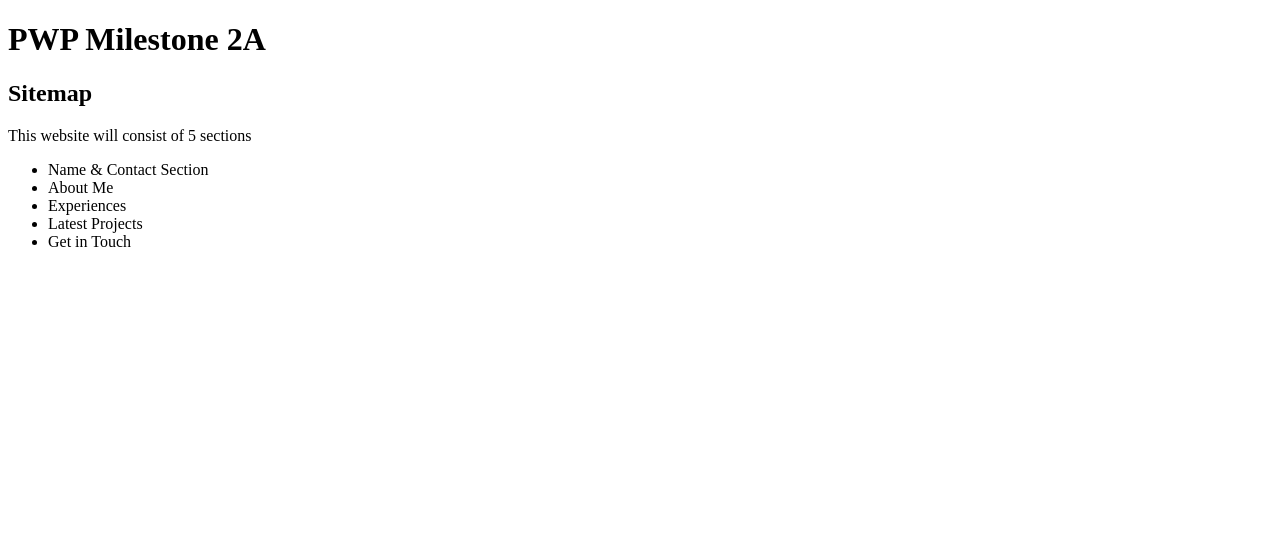
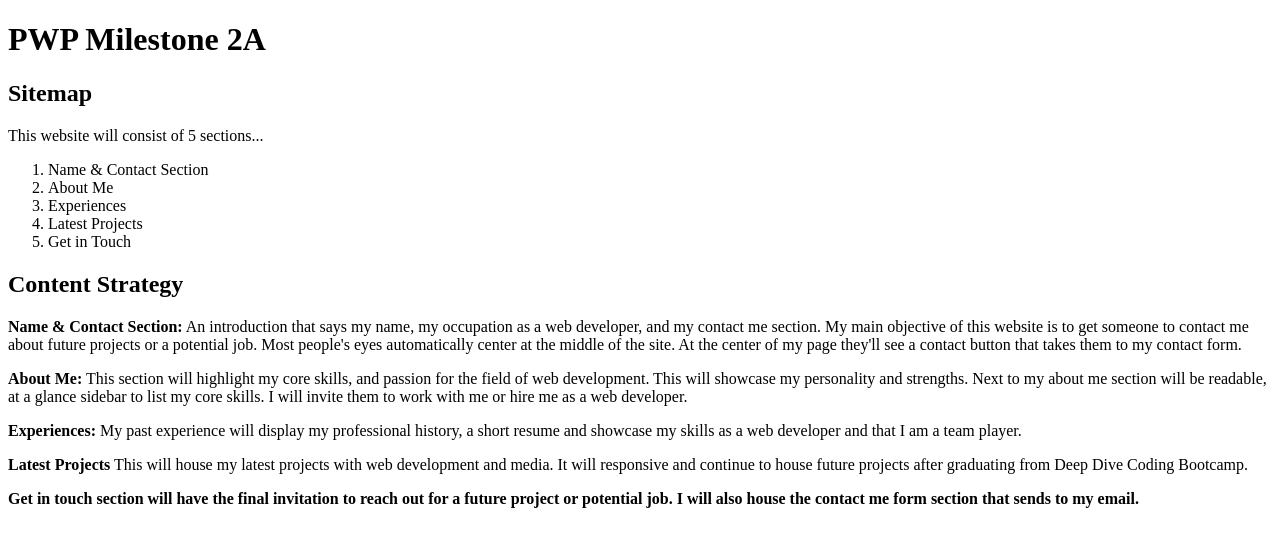
Before and after one commit to gsandoval49/pwp, a PHP site: page /documentation/milestone-2a.php in a window 1280 px wide. Shown: the top 547 px of the page. Run offline with PHP 8.4, Linux system fonts and the light colour scheme.

Commit message:
content strategy section created

```diff
--- a/public_html/documentation/milestone-2a.php
+++ b/public_html/documentation/milestone-2a.php
@@ -11,18 +11,32 @@
         <h1>
             PWP Milestone 2A
         </h1>
+
+        <!-- Sitemap section -->
         <div class="container">
         <h2>
             Sitemap
         </h2>
-            <p>This website will consist of 5 sections</p>
-            <ul>
+        <p>This website will consist of 5 sections...</p>
+        <ol>
             <li>Name &  Contact Section</li>
             <li>About Me</li>
             <li>Experiences</li>
             <li>Latest Projects</li>
             <li>Get in Touch</li>
-            </ul>
+        </ol>
+
+        <!-- Content strategy section -->
+        <div class="container"</div>
+        <h2>Content Strategy</h2>
+        <p><strong>Name & Contact Section:</strong> An introduction that says my name, my occupation as a web developer, and my contact me section. My main objective of this website is to get someone to contact me about future projects or a potential job. Most people's eyes automatically center at the middle of the site. At the center of my page they'll see a contact button that takes them to my contact form.</p>
+        <p><strong>About Me:</strong> This section will highlight my core skills, and passion for the field of web development. This will showcase my personality and strengths. Next to my about me section will be readable, at a glance sidebar to list my core skills. I will invite them to work with me or hire me as a web developer.</p>
+        <p><strong>Experiences:</strong> My past experience will display my professional history, a short resume and showcase my skills as a web developer and that I am a team player.</p>
+        <p><strong>Latest Projects</strong> This will house my latest projects with web development and media. It will responsive and continue to house future projects after graduating from Deep Dive Coding Bootcamp.</p>
+        <p><strong>Get in touch section will have the final invitation to reach out for a future project or potential job. I will also house the contact me form section that sends to my email.</strong> </p>
+
+
+
         </div>
     </header>
     <main>
```
Lines whose indentation alone changed are shown as unchanged.
